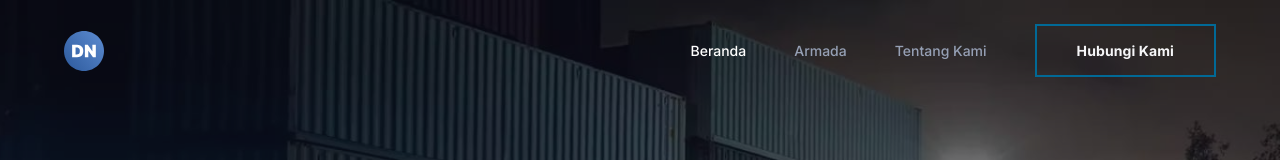
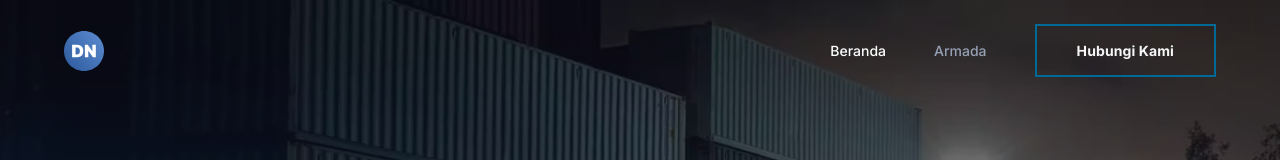
Before and after one commit to ilhamriz/doni-rental, a Next.js app: page / in a window 1280 px wide. Shown: the top 160 px of the page. Built offline with nearby package versions, Linux system fonts and the light colour scheme.

Commit message:
take out tentang kami

```diff
--- a/src/components/Navbar/Navbar.jsx
+++ b/src/components/Navbar/Navbar.jsx
@@ -16,10 +16,10 @@ const menus = [
     name: "Armada",
     link: "/armada",
   },
-  {
-    name: "Tentang Kami",
-    link: "/tentang_kami",
-  },
+  // {
+  //   name: "Tentang Kami",
+  //   link: "/tentang_kami",
+  // },
 ];
 
 const Navbar = ({ home }) => {
```
